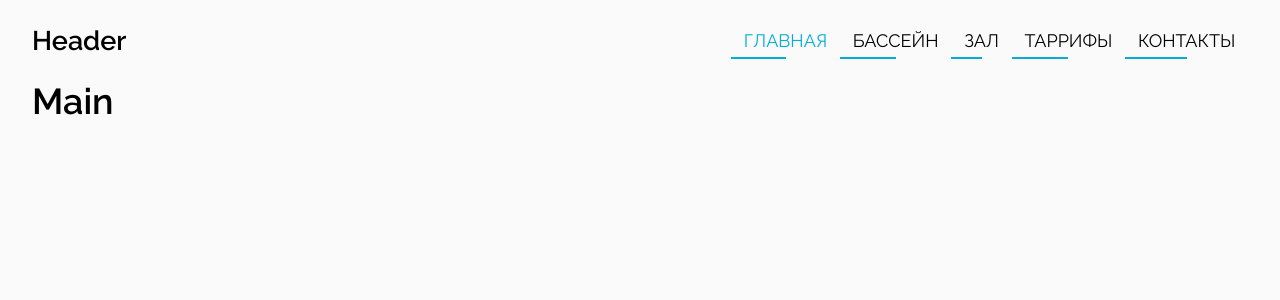
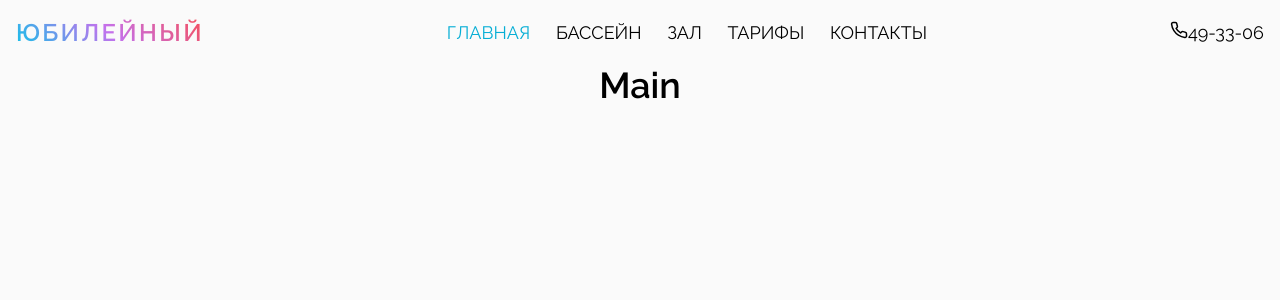
Before and after one commit to RussianBoy64/sports-complex, a React (Create React App) app: page / in a window 1280 px wide. Shown: the top 300 px of the page. Built offline with nearby package versions, Linux system fonts and the light colour scheme.

Commit message:
implement components Logo, Navbar, Header

```diff
--- a/package.json
+++ b/package.json
@@ -9,6 +9,7 @@
     "node-sass": "^7.0.1",
     "react": "^18.0.0",
     "react-dom": "^18.0.0",
+    "react-icons": "^4.3.1",
     "react-router-dom": "^6.2.2",
     "react-scripts": "5.0.0",
     "web-vitals": "^2.1.4"
--- /dev/null
+++ b/src/components/Header/Header.jsx
@@ -0,0 +1,23 @@
+import React from 'react'
+import classes from './Header.module.scss'
+import { FiPhone } from 'react-icons/fi'
+import Navbar from '../Navbar/Navbar'
+import Logo from '../Logo/Logo'
+
+function Header() {
+  return (
+    <header className={classes.header}>
+      <Logo />
+      <Navbar />
+
+      <a href='tel:+78452493306'>
+        <span>
+          <FiPhone />
+        </span>
+        49-33-06
+      </a>
+    </header>
+  )
+}
+
+export default Header
--- /dev/null
+++ b/src/components/Header/Header.module.scss
@@ -0,0 +1,9 @@
+.header {
+  width: 100%;
+  padding: 0 1rem;
+  display: flex;
+  align-items: center;
+  justify-content: space-between;
+  height: 4rem;
+  gap: 1rem;
+}
--- /dev/null
+++ b/src/components/Logo/Logo.jsx
@@ -0,0 +1,13 @@
+import React from 'react'
+import classes from './Logo.module.scss'
+import { Link } from 'react-router-dom'
+
+function Logo() {
+  return (
+    <Link to='/' className={classes.logo}>
+      Юбилейный
+    </Link>
+  )
+}
+
+export default Logo
--- /dev/null
+++ b/src/components/Logo/Logo.module.scss
@@ -0,0 +1,9 @@
+.logo {
+  font-size: 1.5rem;
+  text-transform: uppercase;
+  letter-spacing: 0.15rem;
+  font-weight: 600;
+  background: linear-gradient(45deg, #12c2e9, #c471ed, #f64f59);
+  -webkit-background-clip: text;
+  -webkit-text-fill-color: transparent;
+}
--- a/src/components/Navbar/Navbar.js
+++ b/src/components/Navbar/Navbar.jsx
@@ -6,7 +6,7 @@ const links = [
   { to: '/', text: 'Главная' },
   { to: '/swimming-pool', text: 'Бассейн' },
   { to: '/playground', text: 'Зал' },
-  { to: '/tariffs', text: 'Таррифы' },
+  { to: '/tariffs', text: 'Тарифы' },
   { to: '/contacts', text: 'Контакты' },
 ]
 
--- a/src/components/Navbar/Navbar.module.scss
+++ b/src/components/Navbar/Navbar.module.scss
@@ -11,17 +11,21 @@
     &::after {
       content: '';
       position: absolute;
-      left: 0;
+      left: 50%;
       bottom: 0;
-      width: 50%;
+      width: 0;
       height: 0.1rem;
       background-color: var(--text-secondary);
       transition: var(--transition);
     }
+
+    &:active {
+      color: var(--text-secondary);
+    }
+
     &:hover {
-      color: var(--text-secondary);
-
       &::after {
+        left: 0;
         width: 100%;
       }
     }
--- a/src/hoc/Layout/Layout.js
+++ b/src/hoc/Layout/Layout.jsx
@@ -1,15 +1,11 @@
 import React from 'react'
-import classes from './Layout.module.scss'
 import { Outlet } from 'react-router-dom'
-import Navbar from '../../components/Navbar/Navbar'
+import Header from '../../components/Header/Header'
 
 function Layout() {
   return (
     <>
-      <header>
-        <h2>Header</h2>
-        <Navbar />
-      </header>
+      <Header />
       <main>
         <Outlet />
       </main>
--- a/src/hoc/Layout/Layout.module.scss
+++ b/src/hoc/Layout/Layout.module.scss
@@ -4,10 +4,3 @@ footer {
   width: 100%;
   padding: 0 2rem;
 }
-
-header {
-  display: flex;
-  align-items: center;
-  justify-content: space-between;
-  height: 5rem;
-}
```
Also changed, not shown: 1 other file (tests, documents, lock files or other folders).
